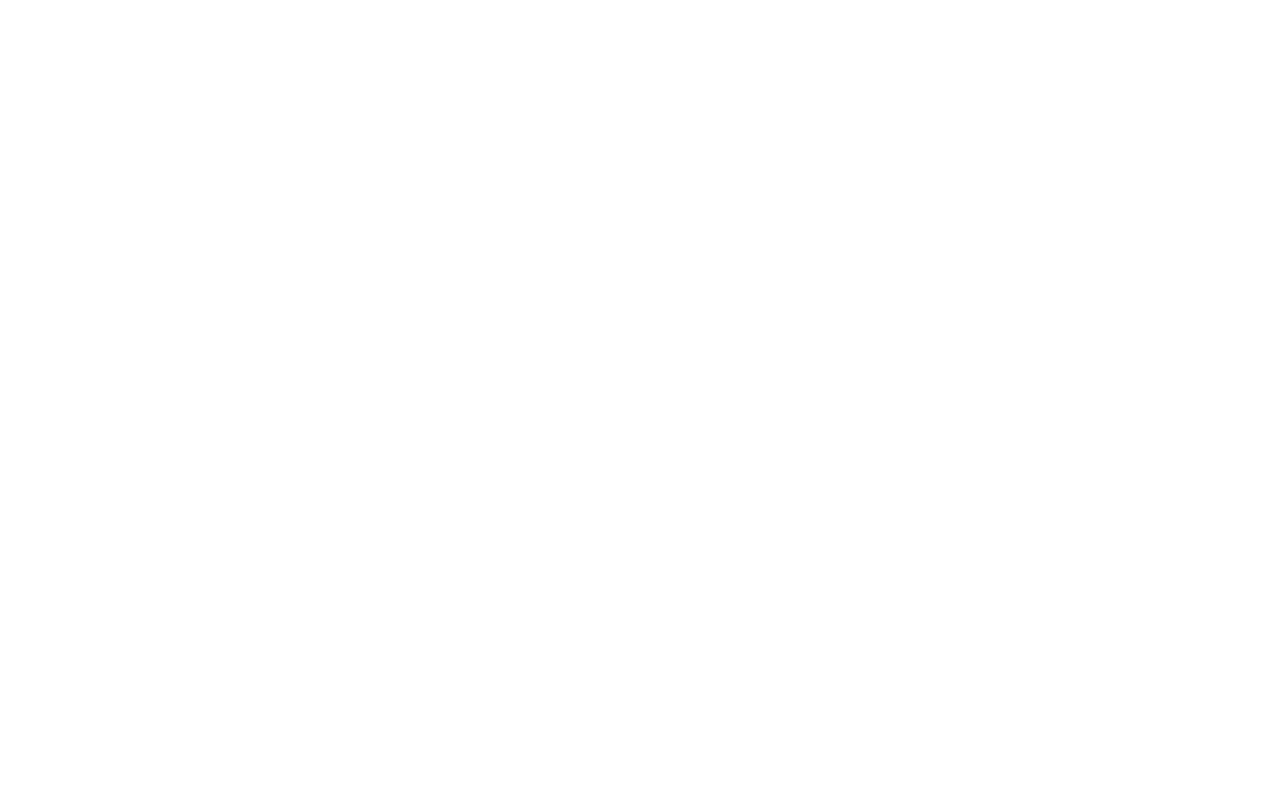
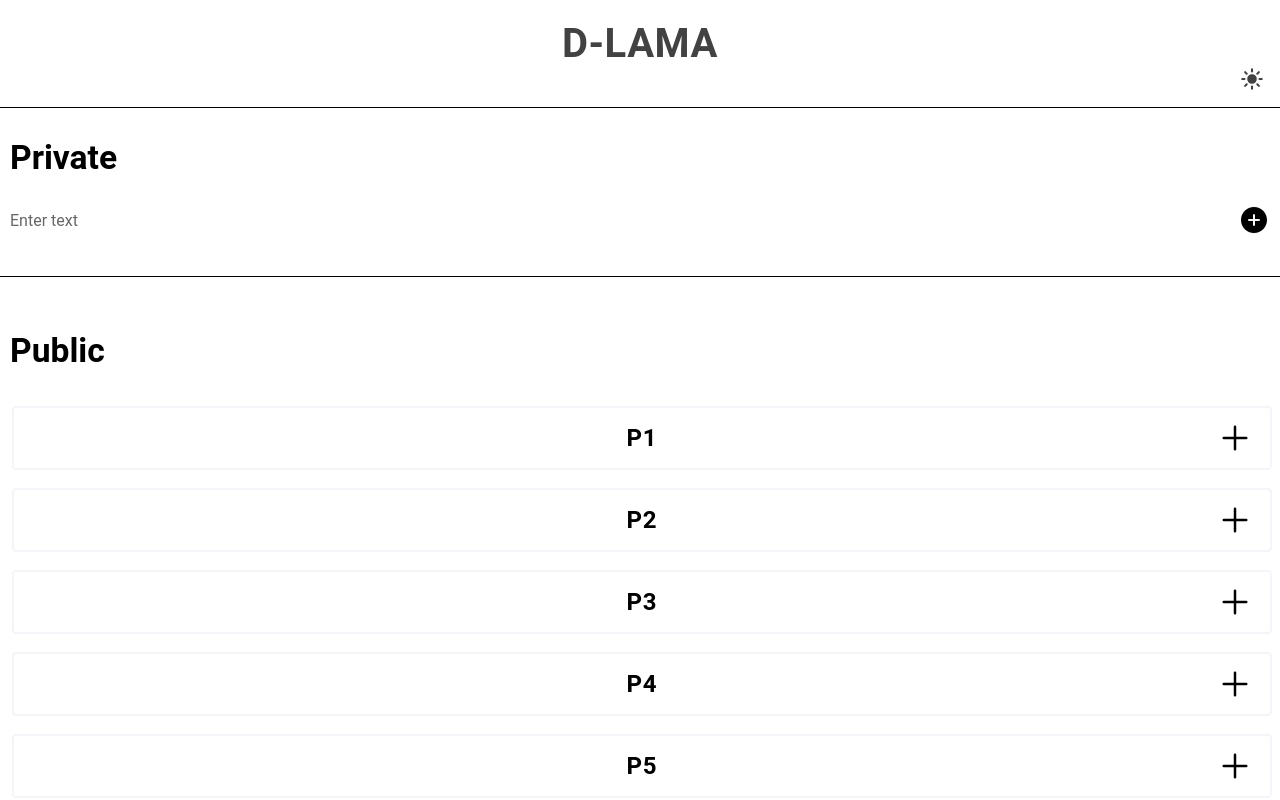
Before and after one commit to d-lama/d-lama-webapp, a React (Vite) app: page /project-add in a window 1280 px wide. Built offline with nearby package versions, Linux system fonts and the light colour scheme.

Commit message:
added base structure

```diff
--- a/src/App.tsx
+++ b/src/App.tsx
@@ -2,6 +2,7 @@ import { IonApp, IonRouterOutlet, setupIonicReact } from "@ionic/react";
 import { IonReactRouter } from "@ionic/react-router";
 import { Redirect, Route } from "react-router-dom";
 import Home from "./pages/mobile/Home";
+import ProjectAdd from "./pages/mobile/ProjectAdd";
 
 /* Core CSS required for Ionic components to work properly */
 import "@ionic/react/css/core.css";
@@ -31,6 +32,9 @@ const App: React.FC = () => (
         <Route exact path="/home">
           <Home />
         </Route>
+        <Route exact path="/project-add">
+          <ProjectAdd />
+        </Route>
         <Route exact path="/">
           <Redirect to="/home" />
         </Route>
--- /dev/null
+++ b/src/pages/mobile/ProjectAdd/ProjectAdd.css
@@ -0,0 +1,18 @@
+.projectAdd-title {
+  font-size: 2.1rem;
+  font-weight: bold;
+}
+
+.projectAdd-add-project-icon {
+  font-size: 2rem;
+  height: 100%;
+}
+
+.projectAdd-add-project-icon:active {
+  color: var(--ion-color-primary);
+}
+
+.projectAdd-separator {
+  margin: 1.5rem 0;
+  border-bottom: 1px solid var(--ion-color-primary-contrast);
+}
--- /dev/null
+++ b/src/pages/mobile/ProjectAdd/ProjectAdd.tsx
@@ -0,0 +1,18 @@
+import { IonContent, IonPage } from "@ionic/react";
+import Header from "../../../components/mobile/Header";
+import "./ProjectAdd.css";
+import { ProjectAddPrivate } from "./ProjectAddPrivate";
+import { ProjectAddPublic } from "./ProjectAddPublic";
+
+export const ProjectAdd: React.FC = () => {
+  return (
+    <IonPage>
+      <Header />
+      <IonContent>
+        <ProjectAddPrivate />
+        <div className="projectAdd-separator"></div>
+        <ProjectAddPublic />
+      </IonContent>
+    </IonPage>
+  );
+};
--- /dev/null
+++ b/src/pages/mobile/ProjectAdd/ProjectAddPrivate.tsx
@@ -0,0 +1,34 @@
+import { IonCol, IonGrid, IonIcon, IonInput, IonRow } from "@ionic/react";
+import { addCircle } from "ionicons/icons";
+import React from "react";
+import "./ProjectAdd.css";
+
+export const ProjectAddPrivate: React.FC = () => {
+  const handleAdd = () => {
+    // TODO:
+    console.log("click");
+  };
+
+  return (
+    <IonGrid>
+      <IonRow>
+        <IonCol size="12">
+          <h1 className="projectAdd-title">Private</h1>
+        </IonCol>
+      </IonRow>
+      <IonRow>
+        <IonCol size="10">
+          <IonInput placeholder="Enter text" />
+        </IonCol>
+        <IonCol size="2" className="ion-text-right">
+          <IonIcon
+            icon={addCircle}
+            onClick={handleAdd}
+            aria-label="Add a new private project"
+            className="projectAdd-add-project-icon"
+          />
+        </IonCol>
+      </IonRow>
+    </IonGrid>
+  );
+};
--- /dev/null
+++ b/src/pages/mobile/ProjectAdd/ProjectAddPublic.tsx
@@ -0,0 +1,19 @@
+import { IonCol, IonGrid, IonRow } from "@ionic/react";
+import React from "react";
+import "./ProjectAdd.css";
+import { PublicProjectGrid } from "./PublicProjectGrid";
+
+export const ProjectAddPublic: React.FC = () => {
+  return (
+    <>
+      <IonGrid>
+        <IonRow>
+          <IonCol size="12">
+            <h1 className="projectAdd-title">Public</h1>
+          </IonCol>
+        </IonRow>
+      </IonGrid>
+      <PublicProjectGrid />
+    </>
+  );
+};
--- /dev/null
+++ b/src/pages/mobile/ProjectAdd/PublicProjectButton.css
@@ -0,0 +1,27 @@
+.publicProjectAdd-btn {
+  position: relative;
+  padding-right: 0;
+  border-radius: 25px;
+  width: 100%;
+  height: 4rem;
+  --border-color: var(--ion-color-light);
+  --background-hover: none;
+  --background-activated: var(--ion-color-light);
+}
+
+.publicProjectAdd-title {
+  color: var(--ion-color-primary-contrast);
+  font-weight: bold;
+  font-size: 1.5rem;
+  z-index: 1;
+}
+
+.publicProjectAdd-icon {
+  position: absolute;
+  top: 50%;
+  right: 0;
+  transform: translateY(-50%);
+  font-size: 2.5rem;
+  z-index: 1;
+  color: var(--ion-color-primary-contrast);
+}
--- /dev/null
+++ b/src/pages/mobile/ProjectAdd/PublicProjectButton.tsx
@@ -0,0 +1,23 @@
+import { IonButton, IonIcon } from "@ionic/react";
+import { add } from "ionicons/icons";
+import React from "react";
+import "./PublicProjectButton.css";
+
+interface IPublicProjectButtonProps {
+  title: string;
+  link: string;
+}
+
+export const PublicProjectButton: React.FC<IPublicProjectButtonProps> = ({
+  title,
+  link,
+}) => {
+  return (
+    <IonButton className="publicProjectAdd-btn" fill="outline">
+      <span className="publicProjectAdd-title" role="title">
+        {title}
+      </span>
+      <IonIcon icon={add} className="publicProjectAdd-icon" />
+    </IonButton>
+  );
+};
--- /dev/null
+++ b/src/pages/mobile/ProjectAdd/PublicProjectGrid.tsx
@@ -0,0 +1,24 @@
+import { IonCol, IonGrid, IonRow } from "@ionic/react";
+import React from "react";
+import { useProjects } from "../../../hooks/useProjects";
+import { PublicProjectButton } from "./PublicProjectButton";
+
+export const PublicProjectGrid: React.FC = () => {
+  const { projects } = useProjects();
+
+  return (
+    <IonGrid>
+      <IonRow>
+        {projects.map((project) => (
+          <IonCol size="12" key={project.id}>
+            <PublicProjectButton
+              key={project.id}
+              title={project.title}
+              link={"#"}
+            />
+          </IonCol>
+        ))}
+      </IonRow>
+    </IonGrid>
+  );
+};
--- /dev/null
+++ b/src/pages/mobile/ProjectAdd/index.tsx
@@ -0,0 +1,3 @@
+import { ProjectAdd } from "./ProjectAdd";
+
+export default ProjectAdd;
```
